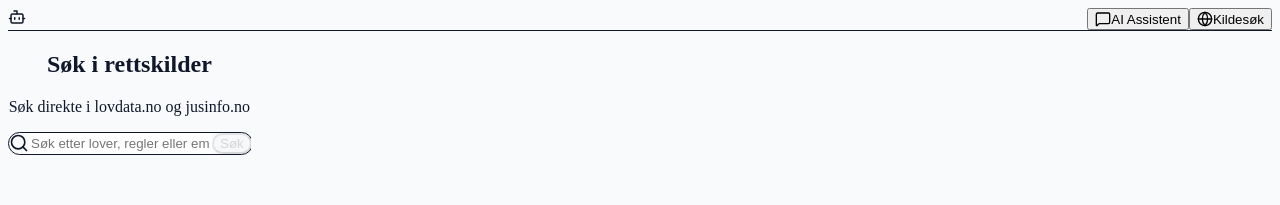
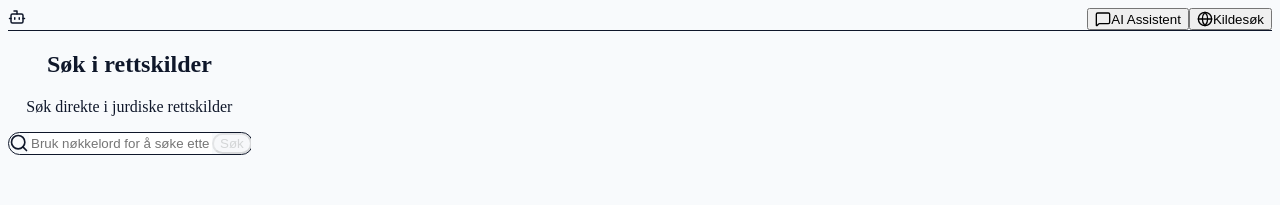
Before and after one commit to einarra/skilsmisse_jus, a Next.js app in the folder web/: page / in a window 1280 px wide. Both pictures are taken after a click on the button "Kildesøk". Shown: the top 205 px of the page. Built offline with nearby package versions, Linux system fonts and the light colour scheme.

Commit message:
Enhance ChatInterface with improved auto-scrolling and search functionality. Added refs for chat and search containers, refined auto-scroll logic, and updated search UI with loading state and clearer messaging.

```diff
--- a/web/components/ChatInterface.tsx
+++ b/web/components/ChatInterface.tsx
@@ -37,19 +37,25 @@ export default function ChatInterface() {
     const [threadId, setThreadId] = useState<string | null>(null);
     const messagesEndRef = useRef<HTMLDivElement>(null);
     const inputRef = useRef<HTMLTextAreaElement>(null);
+    const searchContainerRef = useRef<HTMLDivElement>(null);
+    const chatContainerRef = useRef<HTMLDivElement>(null);
 
     // Search state
     const [searchQuery, setSearchQuery] = useState('');
     const [searchResults, setSearchResults] = useState<SearchResult[]>([]);
     const [isSearching, setIsSearching] = useState(false);
 
-    const scrollToBottom = () => {
+    // Auto-scroll chat messages when new messages arrive (only if near bottom)
+    useEffect(() => {
+        if (activeTab === 'chat' && messages.length > 0 && chatContainerRef.current) {
+            const container = chatContainerRef.current;
+            const isNearBottom = container.scrollHeight - container.scrollTop - container.clientHeight < 100;
+
+            if (isNearBottom) {
+                setTimeout(() => {
                     messagesEndRef.current?.scrollIntoView({ behavior: 'smooth' });
-    };
-
-    useEffect(() => {
-        if (activeTab === 'chat') {
-            scrollToBottom();
+                }, 50);
+            }
         }
     }, [messages, activeTab]);
 
@@ -201,7 +207,10 @@ export default function ChatInterface() {
                 {/* Chat View */}
                 {activeTab === 'chat' && (
                     <div className="absolute inset-0 flex flex-col">
-                        <div className="flex-1 overflow-y-auto p-4 space-y-6 scroll-smooth">
+                        <div
+                            ref={chatContainerRef}
+                            className="flex-1 overflow-y-auto p-4 space-y-6 scroll-smooth"
+                        >
                             {messages.length === 0 && (
                                 <div className="flex flex-col items-center justify-center h-full text-center px-6">
                                     <div className="bg-white p-4 rounded-2xl shadow-sm mb-4">
@@ -286,11 +295,15 @@ export default function ChatInterface() {
                 {/* Search View */}
                 {activeTab === 'search' && (
                     <div className="absolute inset-0 flex flex-col bg-slate-50 overflow-hidden">
-                        <div className="flex-1 overflow-y-auto">
-                            <div className="p-4 sm:p-8 w-full">
+                        <div
+                            ref={searchContainerRef}
+                            className="flex-1 overflow-y-auto min-h-0"
+                            style={{ WebkitOverflowScrolling: 'touch' }}
+                        >
+                            <div className="p-4 sm:p-8 max-w-4xl mx-auto w-full">
                                 <div className="text-center mb-8">
                                     <h2 className="text-2xl font-bold text-slate-900 mb-2">Søk i rettskilder</h2>
-                                    <p className="text-slate-500">Søk direkte i lovdata.no og jusinfo.no</p>
+                                    <p className="text-slate-500">Søk direkte i jurdiske rettskilder</p>
                                 </div>
 
                                 <div className="bg-white p-2 rounded-full shadow-sm border border-slate-200 flex gap-2 w-full mb-8">
@@ -301,7 +314,7 @@ export default function ChatInterface() {
                                         type="text"
                                         value={searchQuery}
                                         onChange={(e) => setSearchQuery(e.target.value)}
-                                        placeholder="Søk etter lover, regler eller emner..."
+                                        placeholder="Bruk nøkkelord for å søke etter emner, lover eller regler..."
                                         className="flex-1 border-none focus:ring-0 text-slate-900 placeholder:text-slate-400 h-10"
                                         onKeyDown={(e) => {
                                             if (e.key === 'Enter') {
@@ -319,8 +332,16 @@ export default function ChatInterface() {
                                     </button>
                                 </div>
 
-                                <div className="space-y-4 w-full">
-                                    {searchResults.length === 0 && !isSearching && searchQuery && (
+                                {isSearching && (
+                                    <div className="flex items-center justify-center py-12">
+                                        <Loader2 className="w-6 h-6 animate-spin text-blue-600" />
+                                        <span className="ml-2 text-slate-500">Søker...</span>
+                                    </div>
+                                )}
+
+                                {!isSearching && (
+                                    <div className="space-y-4 w-full pb-8">
+                                        {searchResults.length === 0 && searchQuery && (
                                             <div className="text-center text-slate-400 py-12">
                                                 Ingen resultater funnet.
                                             </div>
@@ -346,6 +367,7 @@ export default function ChatInterface() {
                                             </div>
                                         ))}
                                     </div>
+                                )}
                             </div>
                         </div>
                     </div>
```
Lines whose indentation alone changed are shown as unchanged.
